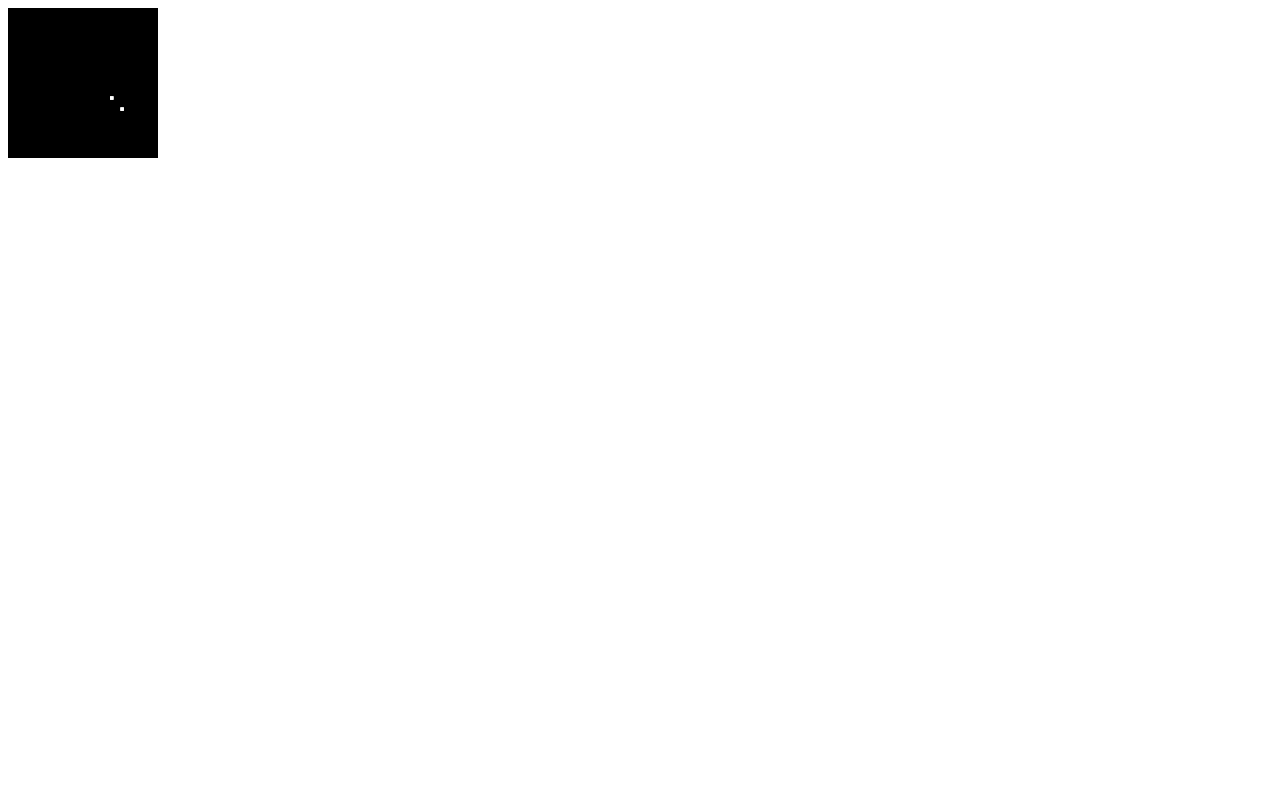
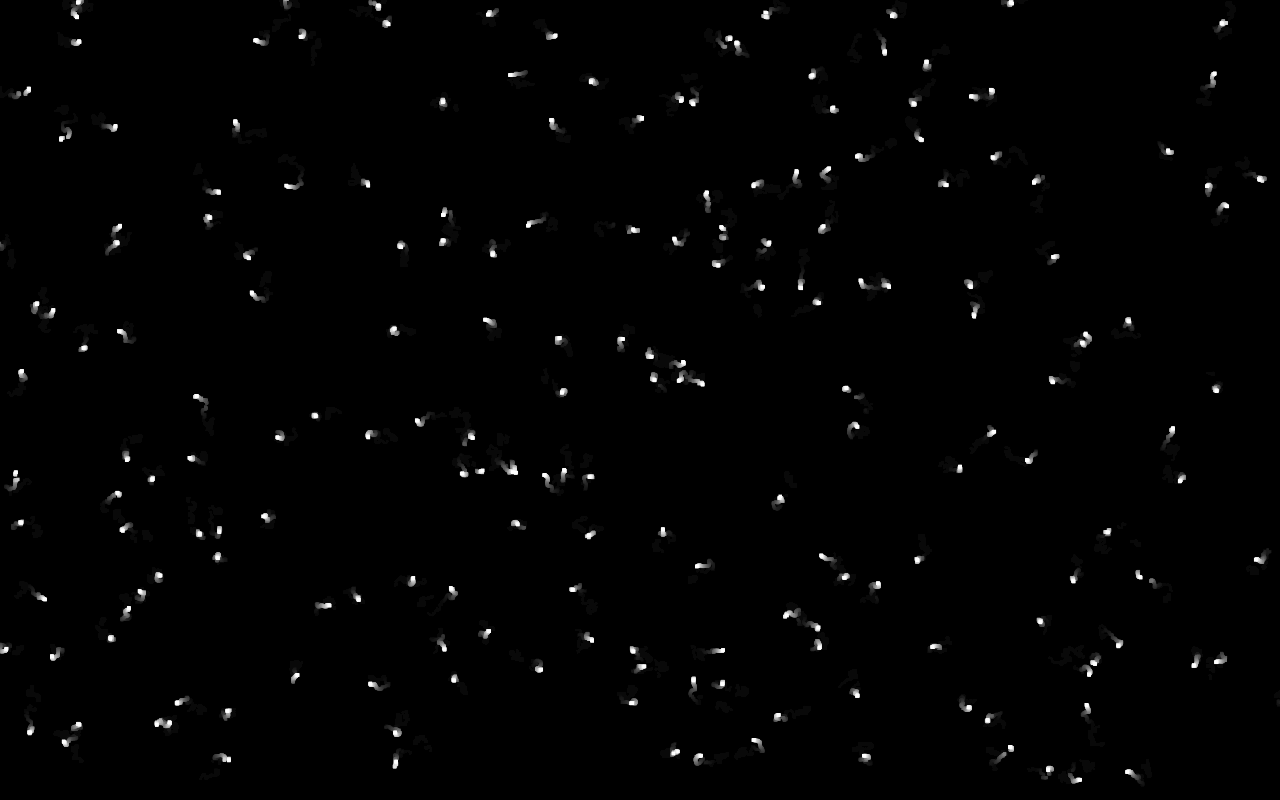
Before and after one commit to 4rt3ry/noisey-particles, a plain HTML site: page index.html in a window 1280 px wide. Drawn offline with Linux system fonts and the light colour scheme.

Commit message:
resized particle window, minor modifications to particles

```diff
--- a/index.html
+++ b/index.html
@@ -4,9 +4,18 @@
     <meta charset="UTF-8">
     <meta name="viewport" content="width=device-width, initial-scale=1.0">
     <title>oh ho ho ho ho ho ho ho ho hehehe ha</title>
+    <style>
+        canvas {
+            width: 100%;
+            height: 100%;
+            margin: 0;
+
+        }
+        html, body { margin: 0; padding: 0; width: 100%; height: 100%;overflow: hidden;}
+    </style>
 </head>
 <body>
-    <canvas id="canvas" width="150" height="150"></canvas>
+    <canvas id="canvas"></canvas>
     <script type="module" src="./main.js" language="javascript"></script>
 </body>
 </html>
--- a/main.js
+++ b/main.js
@@ -1,20 +1,30 @@
 import { Particle } from './particle.js';
+
+let particles = [];
+
+const env = {
+    width: window.innerWidth,
+    height: window.innerHeight,
+    delta: 1 / 60,
+    particles: 200
+}
 
 const canvas = document.getElementById("canvas");
 const ctx = canvas.getContext("2d");
 
-    let particles = [];
+const init = () => {
 
-    let pNum = 2;
+    canvas.width = env.width;
+    canvas.height = env.height;
 
-    for(let i = 0; i < pNum; i ++){
+    for (let i = 0; i < env.particles; i++) {
         particles.push(new Particle(
             {
                 size: 1,
                 desiredPitch: 1,
                 pitchVariance: 1,
                 volumeMultiplier: 1,
-                position: [100, 100],
+                position: [Math.random() * env.width, Math.random() * env.height],
                 wander: [1, 0],
                 color: [0, 0, 0],
                 energy: 0,
@@ -25,24 +35,27 @@ const ctx = canvas.getContext("2d");
             }));
     }
 
-    let delta = 1.0/60.0;
+    // draw initial solid black rect
+    ctx.fillStyle = "rgb(0, 0, 0)";
+    ctx.fillRect(0, 0, canvas.width, canvas.height);
+}
 
 function draw() {
-    ctx.fillStyle = "black";
+    ctx.fillStyle = "rgb(0, 0, 0, 0.05)";
     ctx.fillRect(0, 0, canvas.width, canvas.height);
 
     ctx.fillStyle = "white";
 
-    for(let i = 0; i < particles.length; i ++){
-        particles[i].update(delta, ctx);
-        particles[i].inputSound({pitch: 1, volume: 1.5});
+    for (let i = 0; i < particles.length; i++) {
+        particles[i].update(env.delta, ctx);
+        particles[i].inputSound({ pitch: 1, volume: 1.5 });
     }
-
-
 
     // Test
 
     window.requestAnimationFrame(draw);
 }
 
+init();
+
 window.addEventListener("load", draw);
--- a/particle.js
+++ b/particle.js
@@ -2,48 +2,44 @@ const sizeMult = 0.5; // Size multiplier based on energy
 const speed = 5.0; // Particle wander speed
 
 class Particle {
-    constructor(vars) {
-        let initialVariables = vars;
-        let size = vars.size ?? 1.0;
-        let sizeMult = vars.sizeMult ?? 0.5;
+    constructor(params) {
 
-        let desiredPitch = vars.desiredPitch ?? 1000.0;
-        let pitchVariance = vars.pitchVariance ?? 200.0;
+        // I changed the format of this to allow for easier assigning of properties
+        // - Arthur
 
-        let volumeMultiplier = vars.volumeMultiplier ?? 0.1;
+        Object.assign(this, { ...params })
+        this.initialVariables = params;
+        this.size ??= 1.0;
+        this.sizeMult ??= 0.5;
 
-        let position = vars.position ?? [0.0, 0.0];
-        let wander = vars.wander ?? [1.0, 0.0];
+        this.desiredPitch ??= 1000.0;
+        this.pitchVariance ??= 200.0;
 
-        let color = vars.color ?? [0, 0, 0];
+        this.volumeMultiplier ??= 0.1;
 
-        let energy = vars.energy ?? 0.0;
-        let eDecay = vars.eDecay ?? 1.0;
-        let eMultiplier = vars.eMultiplier ?? 1.0;
-        let eThreshhold = vars.eThreshhold ?? 5.0;
+        this.position ??= [0.0, 0.0];
+        this.wander ??= [1.0, 0.0];
+
+        this.color ??= [0, 0, 0];
+
+        this.energy ??= 0.0;
+        this.eDecay ??= 1.0;
+        this.eMultiplier ??= 1.0;
+        this.eThreshhold ??= 5.0;
 
         // Only parents split, children die when splitting
-        let isParent = vars.isParent ?? true;
+        this.isParent ??= true;
 
-        let energyPerSecond = vars.energyPerSecond ?? 0;
+        this.energyPerSecond ??= 0;
+        this.speed ??= 10;
 
-        let children = vars.children ?? [];
-
-        Object.assign(this, {
-            initialVariables,
-            sizeMult, speed,
-            size, desiredPitch,
-            pitchVariance, volumeMultiplier,
-            position, wander, color,
-            energy, eDecay, eMultiplier,
-            eThreshhold, isParent, energyPerSecond, children
-        });
+        this.children ??= [];
     }
 
     update = (delta, ctx) => {
         // Randomize + Normalize wander, move
-        this.wander[0] += (Math.random() - 0.5) * 0.2;
-        this.wander[1] += (Math.random() - 0.5) * 0.2;
+        this.wander[0] += (Math.random() - 0.5);
+        this.wander[1] += (Math.random() - 0.5);
         this.normalizeWander();
         this.moveForward(delta);
 
@@ -64,7 +60,7 @@ class Particle {
         ctx.fillRect(this.position[0] - this.size / 2.0, this.position[1] - this.size / 2.0, this.size, this.size);
 
         if (this.isParent) {
-        if (this.children?.length > 0) {
+            if (this.children?.length > 0) {
                 this.children[0].update(delta, ctx);
                 this.children[1].update(delta, ctx);
             }
@@ -74,7 +70,7 @@ class Particle {
 
     // Handles sound input to the particle
     inputSound = (input) => {
-        if(this.children.length > 0){
+        if (this.children.length > 0) {
             this.children[0]?.inputSound(input);
             this.children[1]?.inputSound(input);
         }
@@ -92,8 +88,8 @@ class Particle {
             let adjustedVariables = this.initialVariables;
             adjustedVariables.isParent = false;
             adjustedVariables.sizeMult = 1;
-            adjustedVariables.position[0] += (Math.random()-0.5) * 20;
-            adjustedVariables.position[1] += (Math.random()-0.5) * 20;
+            adjustedVariables.position[0] += (Math.random() - 0.5) * 20;
+            adjustedVariables.position[1] += (Math.random() - 0.5) * 20;
             this.children[0] = new Particle(adjustedVariables);
             this.children[1] = new Particle(adjustedVariables);
             this.energy = 0;
@@ -128,8 +124,8 @@ class Particle {
 
     // Moves forwards
     moveForward = (delta = 1.0 / 60.0) => {
-        this.position[0] = this.position[0] + (this.wander[0] * delta * 1);
-        this.position[1] = this.position[1] + (this.wander[1] * delta * 1);
+        this.position[0] = this.position[0] + (this.wander[0] * delta * this.speed);
+        this.position[1] = this.position[1] + (this.wander[1] * delta * this.speed);
     }
 
     // Getters
```
